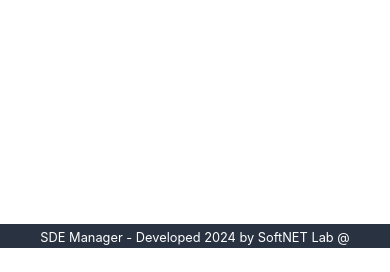
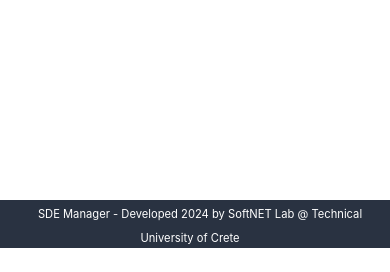
Before and after one commit to petroud/SDE-manager, a PHP site: page /index.php in a window 390 px wide. Shown: the part 596-868 px from the top of the page. After the commit the page ends 844 px from the top, so only its background shows below. Run offline with PHP 8.4, Linux system fonts and the light colour scheme.

Commit message:
Footer correct mobile view

```diff
--- a/src/footer.php
+++ b/src/footer.php
@@ -1,5 +1,5 @@
 <footer class="mt-auto">
     <div class="container">
-        <p class="text-center "><small>SDE Manager - Developed 2024 by SoftNET Lab @ Technical University of Crete</small></p>
+        <p class="text-center"><small>SDE Manager - Developed 2024 by SoftNET Lab @ Technical University of Crete</small></p>
     </div>
 </footer>
--- a/src/index.php
+++ b/src/index.php
@@ -42,11 +42,27 @@
             color: white;
             text-align: center;
             height: 1.5em;
-
+            width: 100%;
+            flex-shrink: 0;
+        }
+        .text-center {
+            text-align: center;
+            word-wrap: break-word; /* Ensure long words break and wrap */
+            overflow-wrap: break-word; /* Ensure overflow words break and wrap */
         }
         .navbar-brand img {
             max-height: 33px; /* Adjust the logo size */
             margin-right: 10px;
+        }
+        @media (max-width: 600px) {
+            footer {
+                height: 3em;
+            }
+
+            .text-center small {
+                font-size: 0.7em;
+                padding: 0 10px; /* Add padding to ensure the text is not touching the edges */
+            }
         }
     </style>
      <style>
@@ -61,7 +77,7 @@
         .file-item {
             display: flex;
             align-items: center;
-            justify-content: center;
+            justify-content: flex-start;
             border: 1px solid #ccc;
             padding: 3px;
             margin: 5px;;
@@ -75,12 +91,18 @@
         .file-icon {
             width: 40px;
             height: 40px;
+            margin-left: 10px;
             color: #3C5A80;
             margin-top: 15px;
         }
 
+
         .file-name {
             font-size: 12px;
+            white-space: nowrap;
+            margin-left: -15px;
+            overflow: hidden;
+            text-overflow: ellipsis;
         }
 
         .table th, .table td {
```
